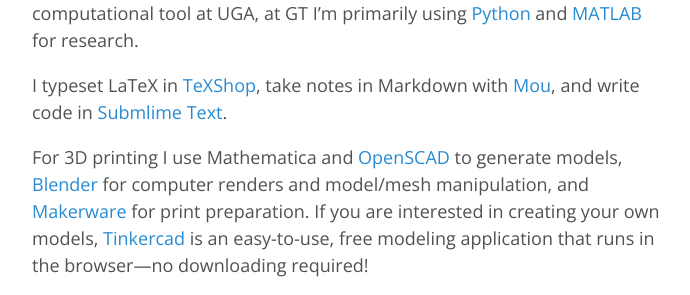
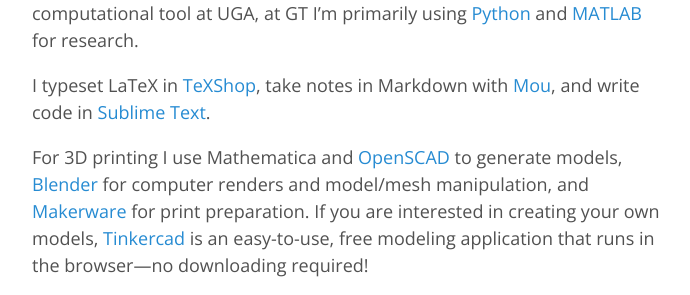
Before and after one commit to fredhohman/fredhohman.github.io, a Jekyll site: the page built from stuff-i-use.md, in a window 1280 px wide and 900 px high, scrolled down 3441 px. Shown: the part 160-455 px from the top of the window, without its empty margins (293-983 px from the left). Built offline with Jekyll 4.4.1, drawn with Linux system fonts in a browser that asks for light colours.

Commit message:
Fixed typo

```diff
--- a/stuff-i-use.md
+++ b/stuff-i-use.md
@@ -50,7 +50,7 @@
 ###Software
 I've used [Mathematica][mathematica] to symbolically solve multivariable calculus problems, numerically compute matrix transformations, and generate 3D models for my undergraduate thesis. While Mathematica is my go-to computational tool at UGA, at GT I'm primarily using [Python][python] and [MATLAB][matlab] for research.
 
-I typeset LaTeX in [TeXShop][texshop], take notes in Markdown with [Mou][mou], and write code in [Submlime Text][sublime].
+I typeset LaTeX in [TeXShop][texshop], take notes in Markdown with [Mou][mou], and write code in [Sublime Text][sublime].
 
 For 3D printing I use Mathematica and [OpenSCAD][openscad] to generate models, [Blender][blender] for computer renders and model/mesh manipulation, and [Makerware][makerware] for print preparation. If you are interested in creating your own models, [Tinkercad][tinkercad] is an easy-to-use, free modeling application that runs in the browser—no downloading required!
 
```
Also changed, not shown: about.md (+0 -1 lines).
